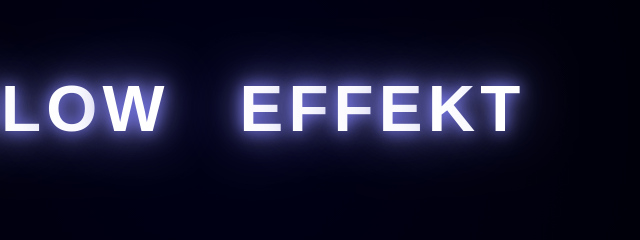
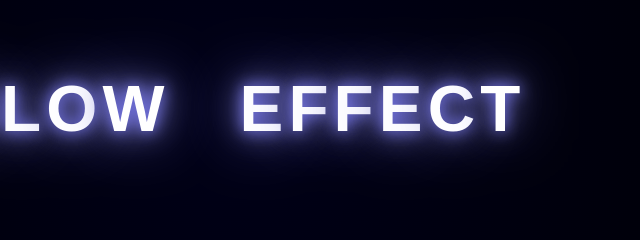
Before and after one commit to MS-B613/Beispielprojekte, a plain HTML site: page glow_effect.html in a window 1280 px wide. Shown: the part 284-524 px from the top of the page, 405-1045 px from the left. Drawn offline with Linux system fonts and the light colour scheme.

Commit message:
Update and rename code_animation.html to glow_effect.html

```diff
--- a/code_animation.html
+++ b/glow_effect.html
@@ -52,7 +52,7 @@
   <h1>
     <span>G</span><span>l</span><span>o</span><span>w</span>
     &nbsp;
-    <span>E</span><span>f</span><span>f</span><span>e</span><span>k</span><span>t</span>
+    <span>E</span><span>f</span><span>f</span><span>e</span><span>c</span><span>t</span>
   </h1>
 </body>
 </html>
```
